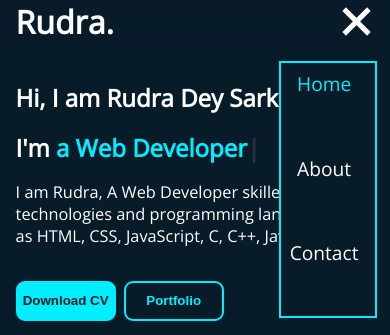
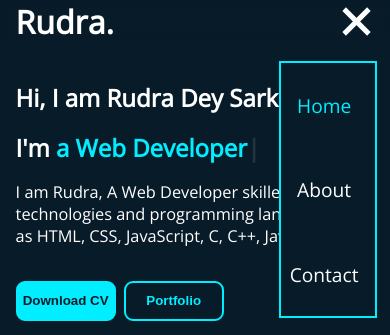
Before and after one commit to Rudra-Dey-Sarkar/Portfolio, a plain HTML site: page index.html in a window 390 px wide. Both pictures are taken after a click on the element 356 px from the left and 21 px from the top of the page. Shown: the top 335 px of the page. Drawn offline with nearby package versions, Linux system fonts and the light colour scheme.

Commit message:
Update Medias.css

```diff
--- a/Medias.css
+++ b/Medias.css
@@ -41,9 +41,8 @@
     }
 
     .navbar a {
-        position: relative;
-        top: 7px;
-        z-index: 1;
+        margin-top: auto;
+        margin-bottom: auto;
         text-align: center;
     }
 
```
